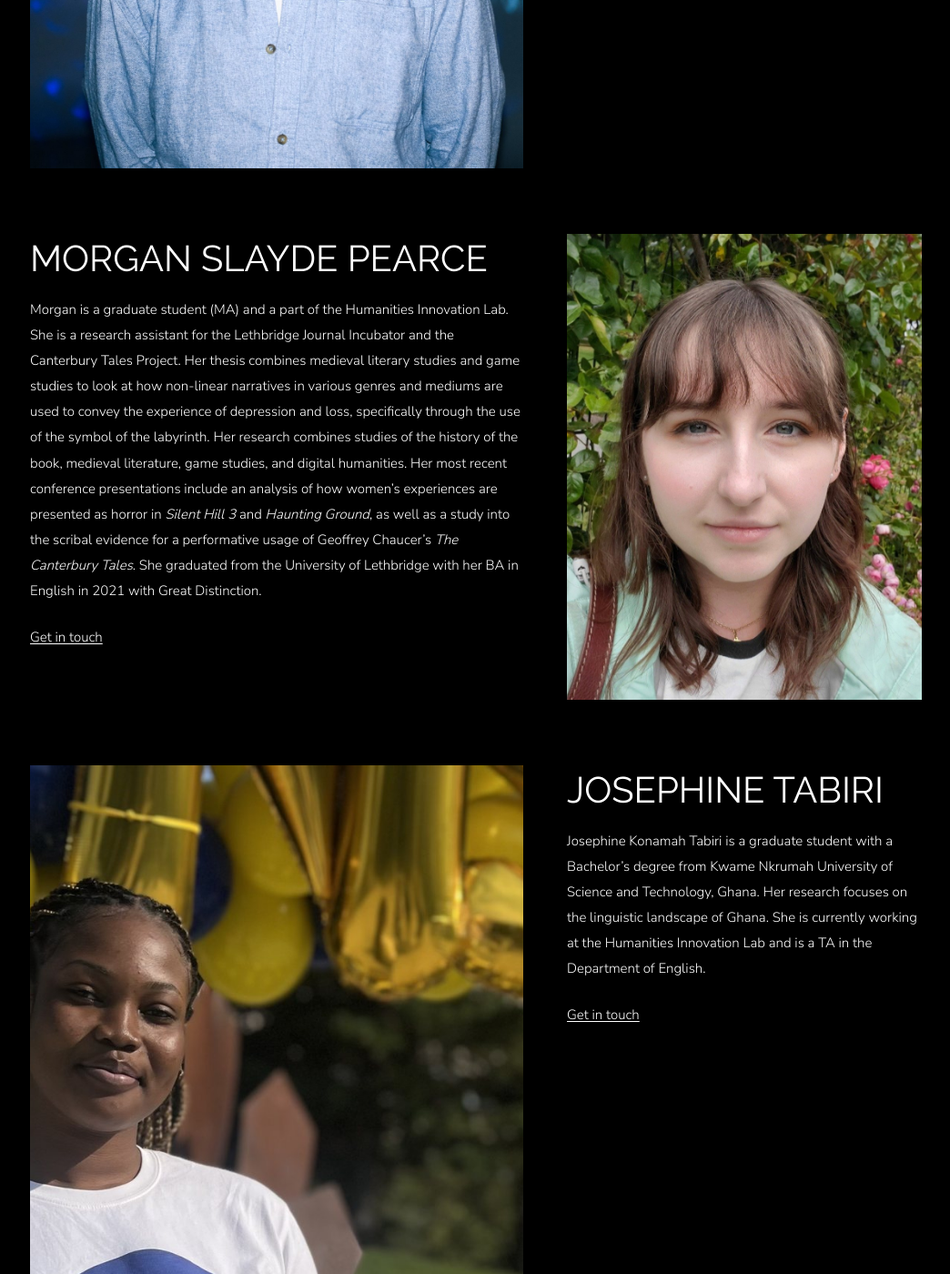
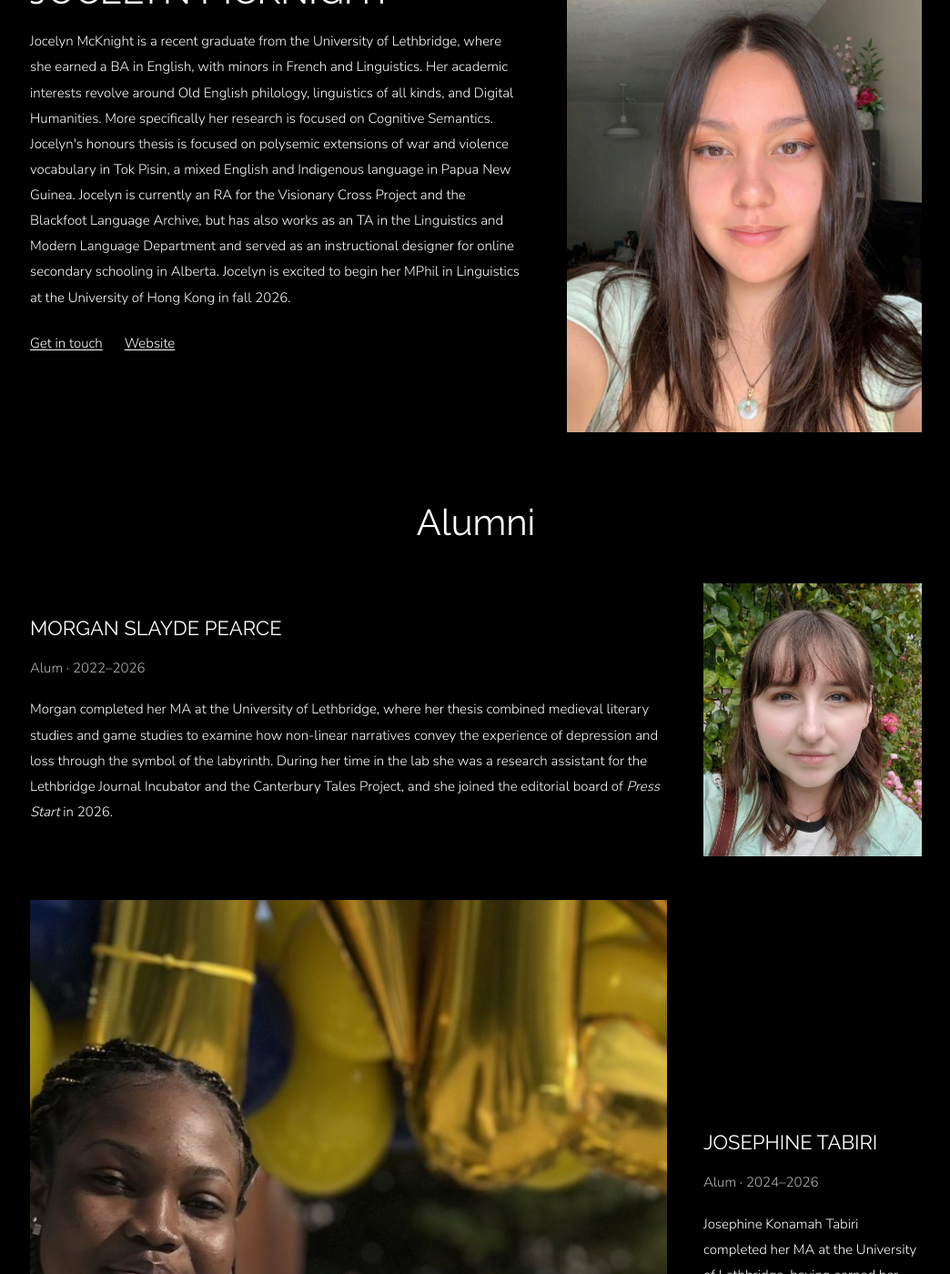
Before and after one commit to Humanities-Innovation-Lab/Humanities-Innovation-Lab.github.io, a Jekyll site: the page built from about-us.html, in a window 1280 px wide and 1400 px high, scrolled down 7713 px. Shown: the whole window at 91% size, without its empty margins (117-1161 px from the left). Built offline with Jekyll 4.4.1, drawn with Linux system fonts in a browser that asks for light colours; some of the changed text lies outside the part shown.

Commit message:
Move Morgan and Josephine to lab alumni
Both graduated in 2026, Morgan defending in April and Josephine in
August, so neither belongs in the current member grid on the home page.
They are marked with alumni: true in the member data, which is the single
flag that removes them from both home-page loops and from the main run of
bios on the About us page, and collects them into a new Alumni section at
the bottom of it. Marking a future alum is a one-line edit, and the
section hides itself when nobody is flagged.

Their bios are cut to two sentences and put into the past tense, keeping
the thesis subject, the lab roles and the prior degree. Each carries the
years they were with the lab. Josephine's start date comes from her
welcome post of September 2024; Morgan has no welcome post, so hers is
taken from her first post for the lab in October 2022 and may be early.

Alumni get a narrower portrait column, since a two-sentence bio beside a
full-height photograph left the row mostly empty.

Also removes four image files that were already deleted from the working
tree along with the last references to them, in the member data and in
two posts. Yu-Chia Pai is left without a photograph as a result.

Co-Authored-By: Claude Opus 5 (1M context) <noreply@anthropic.com>
Claude-Session: https://claude.ai/code/session_01GHDrwwnaWFJBjnKWvRz9iK

```diff
--- a/_data/members.yml
+++ b/_data/members.yml
@@ -108,28 +108,30 @@
 
 - name: "Yu-Chia Pai"
   role: "PhD Student"
-  photo: /assets/img/61b914_f7432731baa5436b9f97932292d33c4d.jpg
-  photo_grid: /assets/img/61b914_571c3834c23848bfa8d0133532837240.jpg
   email: y.pai@uleth.ca
   bio: |
     <p>Yu-Chia Pai is a new media artist and researcher working at the intersection of digital humanities, generative AI, visual culture, memory, and cultural identity. His research examines how AI-generated images reshape creativity, authenticity, cultural representation, and belief in visual media. He is particularly interested in latent-space decision-making, dataset bias, embodied creative practice, and meaningful human control in AI-assisted art.</p>
     <p>For more information about Yu-Chia Pai's project, visit the <a href="https://interactivememories.netlify.app/" target="_blank" rel="noopener">project website</a>.</p>
 
 - name: "Morgan Slayde Pearce"
-  role: "MA Student"
+  role: "Alum"
+  alumni: true
+  years: "2022–2026"
   photo: /assets/img/dd4b55_8df12d5582ec4fe794f1e9b40d7eee67.jpg
   photo_grid: /assets/img/dd4b55_380434777621447096190ac16eee3c9f.jpg
   email: morgan.pearce@uleth.ca
   bio: |
-    <p>Morgan is a graduate student (MA) and a part of the Humanities Innovation Lab. She is a research assistant for the Lethbridge Journal Incubator and the Canterbury Tales Project. Her thesis combines medieval literary studies and game studies to look at how non-linear narratives in various genres and mediums are used to convey the experience of depression and loss, specifically through the use of the symbol of the labyrinth. Her research combines studies of the history of the book, medieval literature, game studies, and digital humanities. Her most recent conference presentations include an analysis of how women’s experiences are presented as horror in <em>Silent Hill 3</em> and <em>Haunting Ground</em>, as well as a study into the scribal evidence for a performative usage of Geoffrey Chaucer’s <em>The Canterbury Tales</em>. She graduated from the University of Lethbridge with her BA in English in 2021 with Great Distinction.</p>
+    <p>Morgan completed her MA at the University of Lethbridge, where her thesis combined medieval literary studies and game studies to examine how non-linear narratives convey the experience of depression and loss through the symbol of the labyrinth. During her time in the lab she was a research assistant for the Lethbridge Journal Incubator and the Canterbury Tales Project, and she joined the editorial board of <em>Press Start</em> in 2026.</p>
 
 - name: "Josephine Tabiri"
-  role: "MA Student"
+  role: "Alum"
+  alumni: true
+  years: "2024–2026"
   photo: /assets/img/dd4b55_eb8849988e0c4273813f87cf6dff1b52.jpg
   photo_grid: /assets/img/dd4b55_eb8849988e0c4273813f87cf6dff1b52.jpg
   email: j.tabiri@uleth.ca
   bio: |
-    <p>Josephine Konamah Tabiri is a graduate student with a Bachelor’s degree from Kwame Nkrumah University of Science and Technology, Ghana. Her research focuses on the linguistic landscape of Ghana. She is currently working at the Humanities Innovation Lab and is a TA in the Department of English.</p>
+    <p>Josephine Konamah Tabiri completed her MA at the University of Lethbridge, having earned her Bachelor’s degree from Kwame Nkrumah University of Science and Technology, Ghana. Her research focuses on the linguistic landscape of Ghana, and she was a teaching assistant in the Department of English.</p>
 
 - name: "Jocelyn McKnight"
   role: "MPhil Student"
--- a/about-us.html
+++ b/about-us.html
@@ -12,7 +12,7 @@ description: The people of the Humanities Innovation Lab at the University of Le
 {%- endcomment -%}
 <section class="section section--flush-top">
   <div class="wrap">
-    {% for m in site.data.members %}
+    {% for m in site.data.members %}{% unless m.alumni %}
     <article class="bio{% cycle '', ' bio--flip' %}" id="{{ m.name | slugify }}">
       <div class="bio__text">
         <h2 class="bio__name">{{ m.name }}</h2>
@@ -32,6 +32,42 @@ description: The people of the Humanities Innovation Lab at the University of Le
         {% endif %}
       </div>
     </article>
+    {% endunless %}{% endfor %}
+  </div>
+</section>
+
+{%- comment -%}
+  Alumni keep a shortened bio and the years they were with the lab. They are
+  flagged with `alumni: true` in _data/members.yml, which is also what removes
+  them from the home-page member grid.
+{%- endcomment -%}
+{%- assign alumni = site.data.members | where: "alumni", true -%}
+{% if alumni.size > 0 %}
+<section class="section alumni">
+  <div class="wrap">
+    <h2 class="sec-title">Alumni</h2>
+
+    {% for m in alumni %}
+    <article class="bio bio--alum{% cycle 'alum': '', ' bio--flip' %}" id="{{ m.name | slugify }}">
+      <div class="bio__text">
+        <h2 class="bio__name">{{ m.name }}</h2>
+        {% if m.years %}<p class="bio__role">{{ m.role | default: "Alum" }} &middot; {{ m.years }}</p>{% endif %}
+        <div class="bio__body">{{ m.bio }}</div>
+
+        {% if m.website %}
+        <div class="bio__links">
+          <a href="{{ m.website }}" target="_blank" rel="noopener">Website</a>
+        </div>
+        {% endif %}
+      </div>
+
+      <div class="bio__media">
+        {% if m.photo %}
+        <img class="bio__photo" src="{{ m.photo | relative_url }}" alt="{{ m.name | escape }}" loading="lazy">
+        {% endif %}
+      </div>
+    </article>
     {% endfor %}
   </div>
 </section>
+{% endif %}
--- a/index.html
+++ b/index.html
@@ -73,7 +73,7 @@ description: >-
     <h2 class="sec-title"><a href="{{ '/about-us/' | relative_url }}">Lab Members</a></h2>
 
     <div class="directors">
-      {% for m in site.data.members %}{% if m.director %}
+      {% for m in site.data.members %}{% if m.director and m.alumni != true %}
       <div class="director">
         {% if m.photo_grid or m.photo %}
         <img class="director__photo" src="{{ m.photo_grid | default: m.photo | relative_url }}"
@@ -89,7 +89,7 @@ description: >-
     </div>
 
     <div class="avatars">
-      {% for m in site.data.members %}{% unless m.director %}
+      {% for m in site.data.members %}{% unless m.director or m.alumni %}
       <div class="avatar">
         {% if m.photo_grid or m.photo %}
         <img class="avatar__photo" src="{{ m.photo_grid | default: m.photo | relative_url }}"
```
Also changed, not shown: assets/img/61b914_571c3834c23848bfa8d0133532837240.jpg (deleted), assets/img/61b914_9f7f16c835f2497bb6e5f5f360c49ca8.jpg (deleted), assets/img/61b914_f7432731baa5436b9f97932292d33c4d.jpg (deleted), assets/img/dd4b55_fc227a04525a4fa78ff6c9f8cfe53f4d.jpg (deleted).
